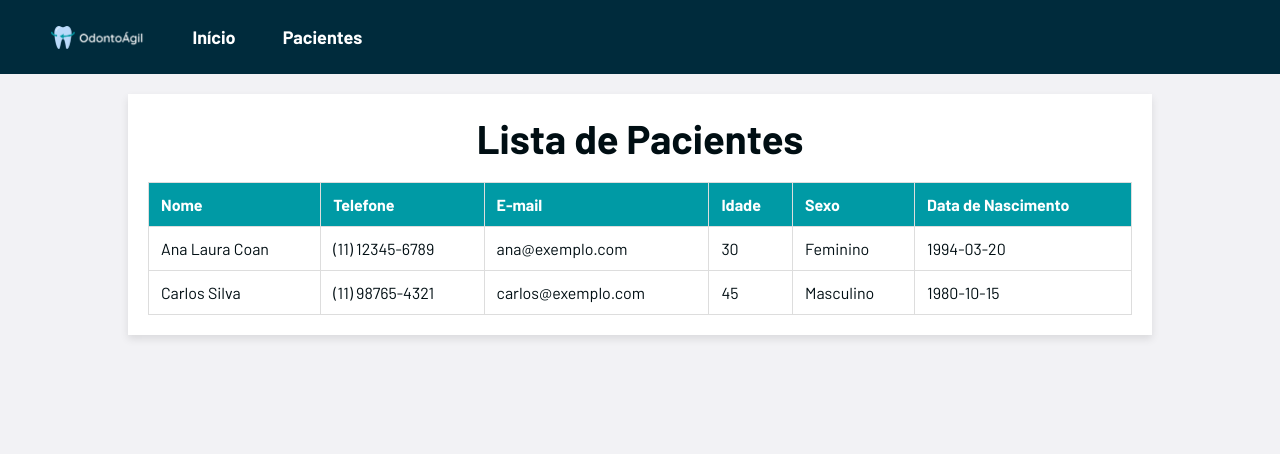
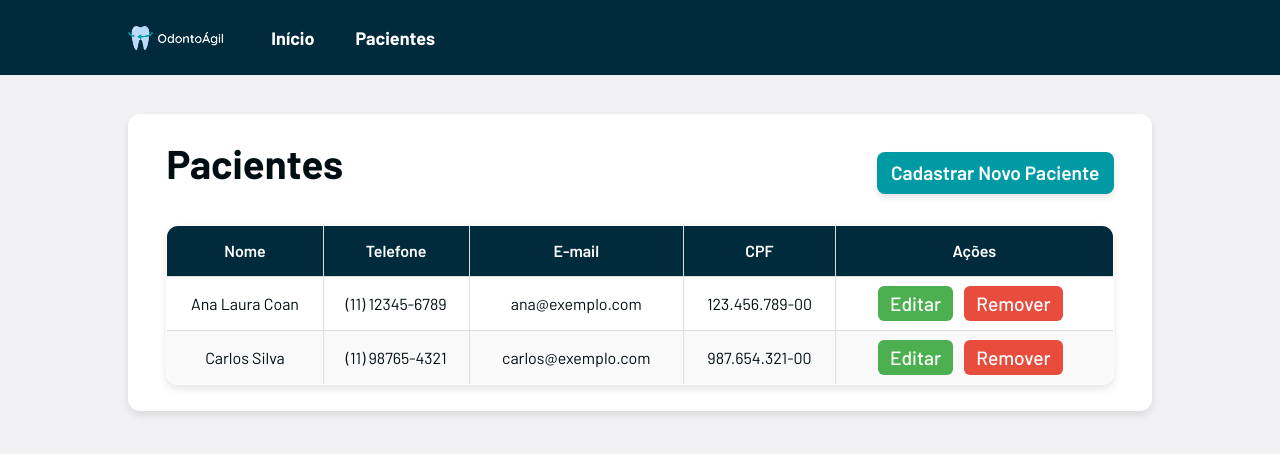
Before and after one commit to grupo-k/odontoagil, a Django app: page /pacientes/ in a window 1280 px wide. Shown: the top 454 px of the page. Run offline with Django 5.2, Linux system fonts and the light colour scheme.

Commit message:
Adiciona css e html para a página de listar pacientes

```diff
--- a/odontoagil/static/css/styles.css
+++ b/odontoagil/static/css/estilos.css
@@ -8,6 +8,7 @@
     --link-color: #002B3C;
     --table-header-background: #002B3C;
     --box-shadow-color: rgba(0, 0, 0, 0.1);
+    --hover-background-color: #f9f9f9;
 }
 
 * {
@@ -26,7 +27,7 @@ body {
 
 nav {
     background-color: var(--primary-color);
-    padding: 2% 4%;
+    padding: 2% 10%;
 }
 
 nav ul {
@@ -52,9 +53,10 @@ nav ul li a:hover {
 }
 
 .container {
+    border-radius: 12px;
     max-width: 80%;
-    margin: 20px auto;
-    padding: 20px;
+    margin: 3% auto;
+    padding: 2% 3%;
     background-color: white;
     box-shadow: 0 4px 8px var(--box-shadow-color);
 }
@@ -62,8 +64,8 @@ nav ul li a:hover {
 h1 {
     color: var(--text-color);
     font-size: 2.5em;
-    text-align: center;
-    margin-bottom: 20px;
+    text-align: left;
+    margin-bottom: 2%;
 }
 
 a {
@@ -71,32 +73,3 @@ a {
     text-decoration: none;
     font-size: 1.2em;
 }
-
-a:hover {
-    text-decoration: underline;
-}
-
-table {
-    width: 100%;
-    border-collapse: collapse;
-    margin-top: 20px;
-}
-
-table th, table td {
-    padding: 12px;
-    text-align: left;
-    border: 1px solid #ddd;
-}
-
-table th {
-    background-color: var(--secondary-color);
-    color: white;
-}
-
-table tr:nth-child(even) {
-    background-color: var(--hover-background-color);
-}
-
-table tr:hover {
-    background-color: #f1f1f1;
-}
--- /dev/null
+++ b/odontoagil/static/css/pacientes/listar_paciente.css
@@ -0,0 +1,116 @@
+.header {
+    display: flex;
+    justify-content: space-between;
+    align-items: center;
+    margin-bottom: 2%;
+}
+
+.btn-novo {
+    background-color: var(--secondary-color);
+    color: white;
+    padding: 1% 1.5%;
+    font-weight: 600;
+    border: none;
+    border-radius: 8px;
+    box-shadow: 0 4px 6px var(--box-shadow-color);
+    cursor: pointer;
+    transition: background-color 0.3s ease;
+    text-decoration: none;
+}
+
+.btn-novo:hover {
+    background-color: #007c87;
+}
+
+table {
+    width: 100%;
+    border-collapse: collapse;
+    margin-top: 2%;
+    border-radius: 12px;
+    overflow: hidden;
+    box-shadow: 0 4px 8px var(--box-shadow-color);
+    background-color: white;
+    border: 1px solid #ddd;
+}
+
+table th, table td {
+    padding: 1.6%;
+    text-align: center;
+    border: 1px solid #ddd;
+}
+
+table th {
+    background-color: var(--primary-color);
+    color: white;
+    font-weight: 600;
+}
+
+table tr:nth-child(even) {
+    background-color: var(--hover-background-color);
+}
+
+table tr:hover {
+    background-color: #eef3f7;
+}
+
+.btn-editar,
+.btn-remover {
+    padding: 6px 12px;
+    margin-right: 8px;
+    border: none;
+    border-radius: 6px;
+    text-decoration: none;
+    font-weight: 500;
+    cursor: pointer;
+    transition: background-color 0.2s ease;
+}
+
+.btn-editar {
+    background-color: #4CAF50;
+    color: white;
+}
+
+.btn-editar:hover {
+    background-color: #3e8e41;
+}
+
+.btn-remover {
+    background-color: #e74c3c;
+    color: white;
+}
+
+.btn-remover:hover {
+    background-color: #c0392b;
+}
+
+col {
+    background-color: #f9f9f9;
+}
+
+td.acoes, th.acoes {
+    width: 10%;
+    text-align: center;
+    white-space: nowrap;
+}
+
+@media screen and (max-width: 768px) {
+    .header {
+        flex-direction: column;
+        align-items: flex-start;
+    }
+
+    .btn-novo {
+        width: 100%;
+        margin-top: 10px;
+    }
+
+    table th, table td {
+        padding: 12px;
+        font-size: 14px;
+    }
+
+    .btn-editar, .btn-remover {
+        width: 100%;
+        margin: 5px 0;
+    }
+}
--- a/odontoagil/templates/base.html
+++ b/odontoagil/templates/base.html
@@ -5,15 +5,17 @@
     <meta charset="UTF-8">
     <meta name="viewport" content="width=device-width, initial-scale=1.0">
     <title>OdontoÁgil</title>
-    <link rel="stylesheet" href="{% static 'css/styles.css' %}">
+    <link rel="stylesheet" href="{% static 'css/estilos.css' %}">
+    {% block extra_css %}
+    {% endblock %}
 </head>
 <body>
 
     <nav>
         <ul>
-            <img src="../static/img/logo.png" alt="Logotipo" width="10%"/>
+            <img src="../static/img/logo.png" alt="Logotipo" width="12%"/>
             <li><a href="{% url 'index' %}">Início</a></li>
-            <li><a href="{% url 'paciente-list' %}">Pacientes</a></li>
+            <li><a href="{% url 'listar_paciente' %}">Pacientes</a></li>
         </ul>
     </nav>
 
--- a/odontoagil/templates/index.html
+++ b/odontoagil/templates/index.html
@@ -1,5 +1,5 @@
 {% extends 'base.html' %}
 
 {% block content %}
-<h1>Bem-vindo ao Sistema OdontoÁgil</h1>
+    <h1>Bem-vindo ao Sistema OdontoÁgil</h1>
 {% endblock %}
--- a/odontoagil/templates/paciente_list.html
+++ /dev/null
@@ -1,29 +0,0 @@
-{% extends 'base.html' %}
-
-{% block content %}
-    <h1>Lista de Pacientes</h1>
-    <table class="table">
-        <thead>
-            <tr>
-                <th>Nome</th>
-                <th>Telefone</th>
-                <th>E-mail</th>
-                <th>Idade</th>
-                <th>Sexo</th>
-                <th>Data de Nascimento</th>
-            </tr>
-        </thead>
-        <tbody>
-            {% for paciente in pacientes %}
-            <tr>
-                <td>{{ paciente.nome_completo }}</td>
-                <td>{{ paciente.telefone }}</td>
-                <td>{{ paciente.email }}</td>
-                <td>{{ paciente.idade }}</td>
-                <td>{{ paciente.sexo }}</td>
-                <td>{{ paciente.data_nascimento }}</td>
-            </tr>
-            {% endfor %}
-        </tbody>
-    </table>
-{% endblock %}
--- /dev/null
+++ b/odontoagil/templates/pacientes/listar_paciente.html
@@ -0,0 +1,43 @@
+{% extends 'base.html' %}
+{% load static %}
+
+{% block extra_css %}
+<link rel="stylesheet" href="{% static 'css/pacientes/listar_paciente.css' %}">
+{% endblock %}
+
+{% block content %}
+    <div class="header">
+        <h1>Pacientes</h1>
+        <a href="{% url 'cadastrar_paciente' %}" class="btn-novo">Cadastrar Novo Paciente</a>
+    </div>
+
+    {% if pacientes %}
+        <table class="table">
+            <thead>
+                <tr>
+                    <th>Nome</th>
+                    <th>Telefone</th>
+                    <th>E-mail</th>
+                    <th>CPF</th>
+                    <th>Ações</th>
+                </tr>
+            </thead>
+            <tbody>
+                {% for paciente in pacientes %}
+                <tr>
+                    <td>{{ paciente.nome_completo }}</td>
+                    <td>{{ paciente.telefone }}</td>
+                    <td>{{ paciente.email }}</td>
+                    <td>{{ paciente.cpf }}</td>
+                    <td>
+                        <a href="{% url 'editar_paciente' paciente.id %}" class="btn-editar">Editar</a>
+                        <a href="{% url 'remover_paciente' paciente.id %}" class="btn-remover" onclick="return confirm('Tem certeza que deseja remover este paciente?')">Remover</a>
+                    </td>
+                </tr>
+                {% endfor %}
+            </tbody>
+        </table>
+    {% else %}
+        <p>Nenhum paciente cadastrado.</p>
+    {% endif %}
+{% endblock %}
--- a/odontoagil/urls.py
+++ b/odontoagil/urls.py
@@ -17,10 +17,13 @@ Including another URLconf
 from django.contrib import admin
 from django.urls import path
 
-from .views import index, paciente_list
+from .views import index, listar_paciente
 
 urlpatterns = [
     path('admin/', admin.site.urls),
     path('', index, name='index'),
-    path('pacientes/', paciente_list, name='paciente-list'),
+    path('pacientes/', listar_paciente, name='listar_paciente'),
+    path('', index, name='cadastrar_paciente'),
+    path('pacientes/<int:id>', index, name='remover_paciente'),
+    path('pacientes/<int:id>', index, name='editar_paciente'),
 ]
--- a/odontoagil/views.py
+++ b/odontoagil/views.py
@@ -2,28 +2,32 @@ from django.shortcuts import render
 
 PACIENTES = [
     {
+        'id': 1,
         'nome_completo': 'Ana Laura Coan',
         'telefone': '(11) 12345-6789',
         'email': 'ana@exemplo.com',
         'idade': 30,
         'sexo': 'Feminino',
-        'data_nascimento': '1994-03-20'
+        'data_nascimento': '1994-03-20',
+        'cpf': '123.456.789-00'
     },
     {
+        'id': 2,
         'nome_completo': 'Carlos Silva',
         'telefone': '(11) 98765-4321',
         'email': 'carlos@exemplo.com',
         'idade': 45,
         'sexo': 'Masculino',
-        'data_nascimento': '1980-10-15'
+        'data_nascimento': '1980-10-15',
+        'cpf': '987.654.321-00'
     },
 ]
 
 def index(request):
     return render(request, 'index.html')
 
-def paciente_list(request):
+def listar_paciente(request):
     context = {
         'pacientes': PACIENTES
     }
-    return render(request, 'paciente_list.html', context)
+    return render(request, 'pacientes/listar_paciente.html', context)
```
Also changed, not shown: db.sqlite3 (added).
